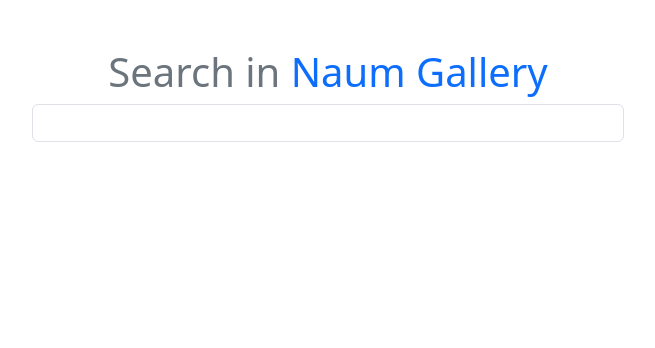
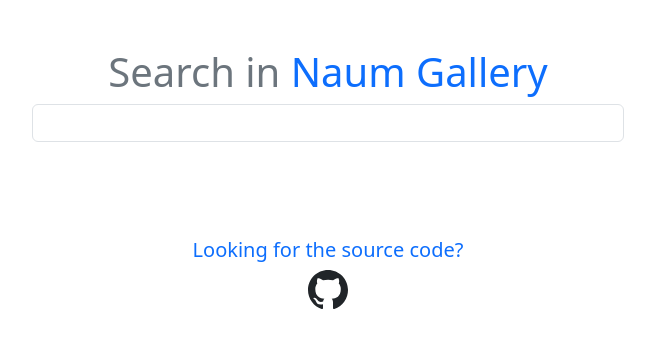
Before and after one commit to AggelosAst/NaumPoster, a website: page src/webpages/index.html in a window 1280 px wide. Shown: the whole page, without its empty margins (312-967 px from the left). Drawn offline with Linux system fonts and the light colour scheme; no server answers.

Commit message:
Added github icon

```diff
--- a/src/public/js/home.js
+++ b/src/public/js/home.js
@@ -83,6 +83,7 @@
 }
 
 document.addEventListener("DOMContentLoaded", async () => {
+    const gh = document.querySelector(".bi-github")
     const SE = new SearchEngine()
     await SE.getAllImages()
     const searchInput = document.querySelector("#search");
@@ -93,7 +94,7 @@
             k.preventDefault();
             if (searchInput.value === "") {
                 if (!SE.indexedImageIds[randomImage.id]) {
-                    console.log("[CACHE]: Un-cached image D:+")
+                    console.log("[CACHE]: Un-cached image D:")
                     SE.createImageElement(randomImage.src, randomImage.timestamp, randomImage.id)
                     SE.indexedImageIds[randomImage.id] = {
                         id: randomImage.id,
@@ -131,4 +132,8 @@
             }
         }
     })
+    gh.addEventListener("mouseup", () => { /* MouseUp because full click */
+        window.open("https://github.com/AggelosAst/NaumPoster", "_self")
+    })
+
 })
--- a/src/webpages/index.html
+++ b/src/webpages/index.html
@@ -1,4 +1,3 @@
-
 <html>
 <head>
     <meta charset="UTF-8">
@@ -12,6 +11,17 @@
             max-width: 50% !important;
             max-height: 50% !important;
             cursor: pointer;
+        }
+
+        .bi {
+            cursor: pointer;
+            transition-timing-function: ease-in-out;
+            transition-property: transform;
+            transition-duration: 0.2s;
+        }
+
+        .bi:hover {
+            transform: scale(1.2);
         }
     </style>
 </head>
@@ -28,6 +38,13 @@
         </div>
     </div>
 </div>
+<div class="container text-center mt-5 position-relative">
+    <h5 class="text-primary user-select-none">Looking for the source code?</h5>
+    <svg xmlns="http://www.w3.org/2000/svg" width="40" height="40" fill="currentColor" class="bi bi-github"
+         viewBox="0 0 16 16">
+        <path d="M8 0C3.58 0 0 3.58 0 8c0 3.54 2.29 6.53 5.47 7.59.4.07.55-.17.55-.38 0-.19-.01-.82-.01-1.49-2.01.37-2.53-.49-2.69-.94-.09-.23-.48-.94-.82-1.13-.28-.15-.68-.52-.01-.53.63-.01 1.08.58 1.23.82.72 1.21 1.87.87 2.33.66.07-.52.28-.87.51-1.07-1.78-.2-3.64-.89-3.64-3.95 0-.87.31-1.59.82-2.15-.08-.2-.36-1.02.08-2.12 0 0 .67-.21 2.2.82.64-.18 1.32-.27 2-.27s1.36.09 2 .27c1.53-1.04 2.2-.82 2.2-.82.44 1.1.16 1.92.08 2.12.51.56.82 1.27.82 2.15 0 3.07-1.87 3.75-3.65 3.95.29.25.54.73.54 1.48 0 1.07-.01 1.93-.01 2.2 0 .21.15.46.55.38A8.01 8.01 0 0 0 16 8c0-4.42-3.58-8-8-8"/>
+    </svg>
+</div>
 
 <script src="../public/js/home.js" defer type="module"></script>
 <script src="../public/js/axios.js"></script>
```
